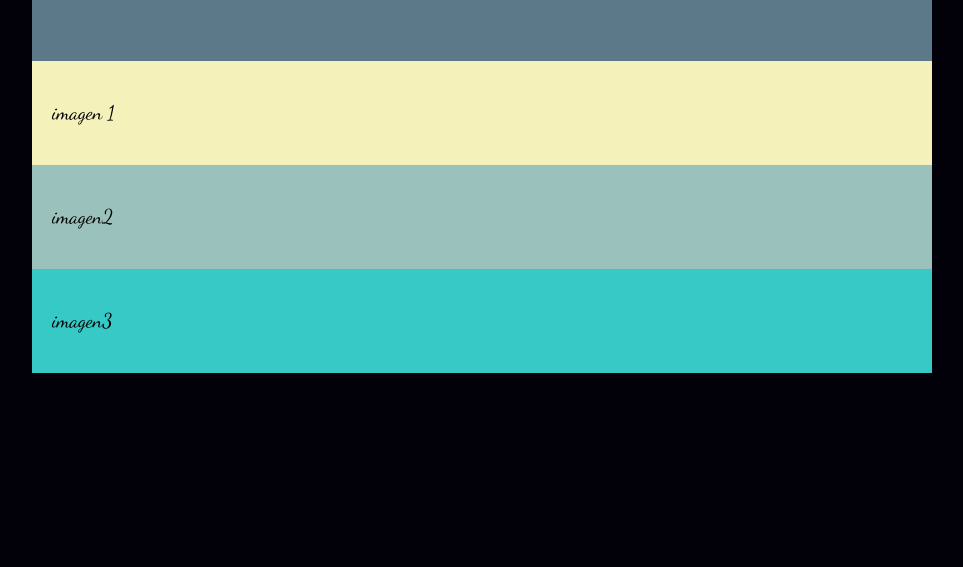
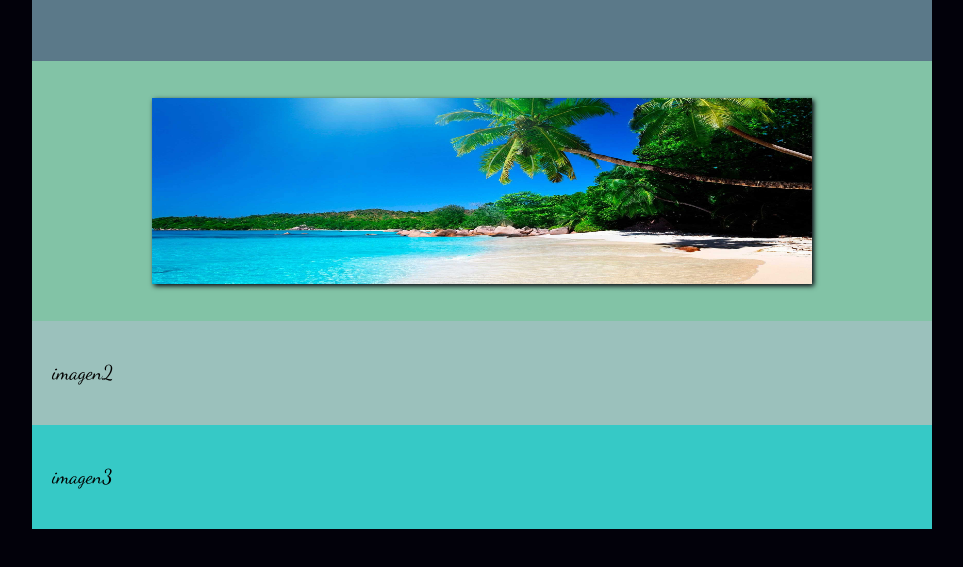
Before and after one commit to jabarcaolsen/CSS-y-Dise-o-Web-Responsive_Jose_Abarca, a plain HTML site: page index.html in a window 1280 px wide. Shown: the part 97-664 px from the top of the page, without its empty margins (158-1121 px from the left). Drawn offline with Linux system fonts and the light colour scheme.

Commit message:
imagen principal version 1.0

```diff
--- a/css/estilos.css
+++ b/css/estilos.css
@@ -67,8 +67,18 @@ ul.menu li a {
 
 
 .c2 {
-	color: black;
-	background-color: #F4F1BB;
+	background-color: #82c3a6;
+	height: 100%;
+	width: 100%;
+
+
+}
+
+.img1{
+	box-shadow: 2px 2px 5px #02010a;
+	width: 100%;
+	height: 100%;
+
 }
 
 .c3 {
@@ -76,6 +86,20 @@ ul.menu li a {
 	background-color: #9BC1BC;
 }
 
+article
+{
+	box-sizing: border-box;
+	height: 100%;
+	height: 220px;
+	padding: 2%;
+  text-align: center;
+	}
+
+
+img{
+	width: 400px;
+	height: 200px;
+}
 .c4 {
 	color: black;
 	background-color: #36C9C6;
@@ -91,8 +115,9 @@ width: 100%;
 .c1 {
 width: 100%;
 }
-
-
+.img1{
+	width: 80%;
+}
 
 .c2 {
 width: 100%;
--- a/index.html
+++ b/index.html
@@ -27,7 +27,9 @@
 	</header>
 
 	<div class="c2">
-		<p>imagen 1</p>
+		<article id="columna1">
+      <img src="imagen/Costa-Rica.jpg" class="img1">
+    </article>
 	</div>
 	<div class="c3">
 		<p>imagen2</p>
```
